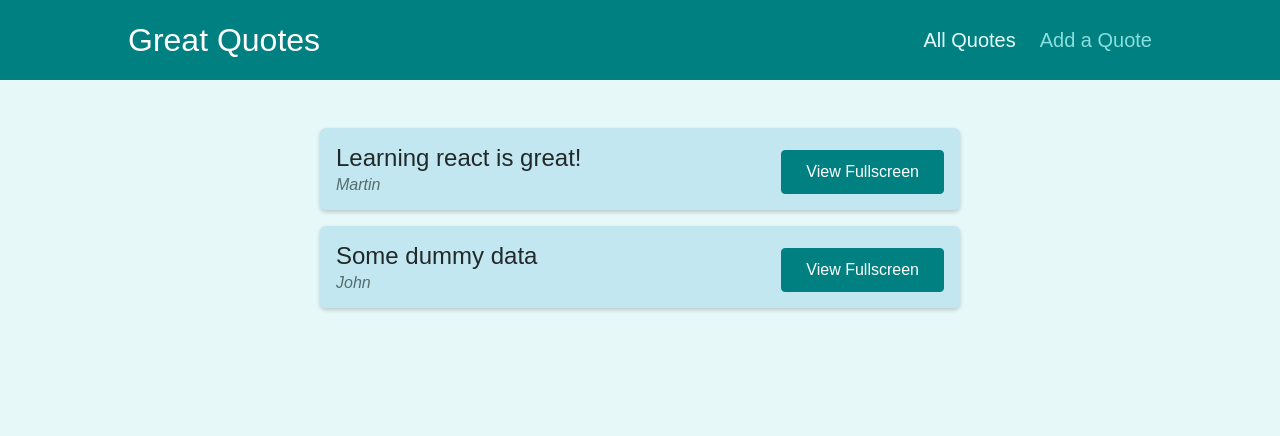
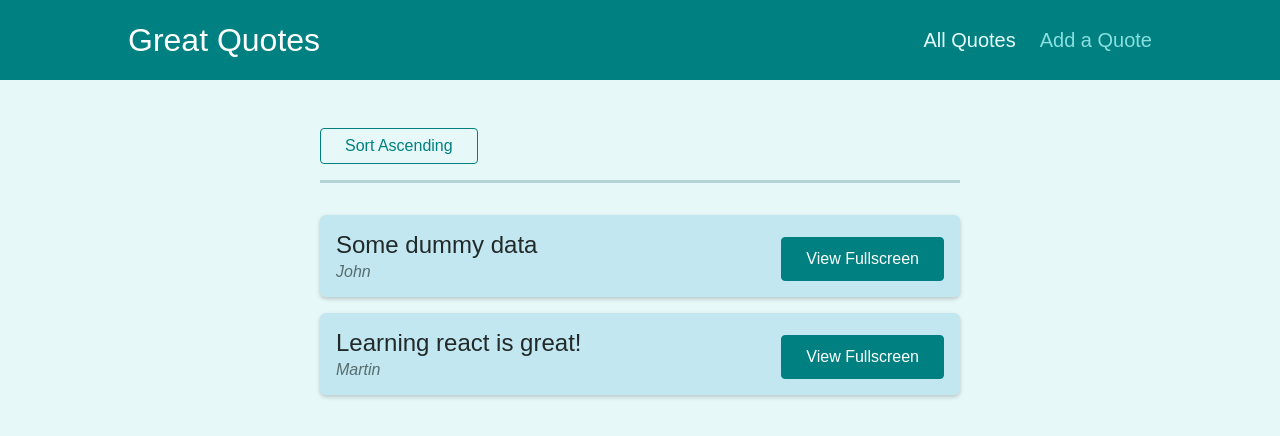
Before and after one commit to martinsoengas/great-quotes, a React (Create React App) app: page /quotes in a window 1280 px wide. Shown: the top 436 px of the page. Built offline with nearby package versions, Linux system fonts and the light colour scheme.

Commit message:
added sorting of quotes

```diff
--- a/src/components/pages/NewQuote.js
+++ b/src/components/pages/NewQuote.js
@@ -1,8 +1,13 @@
+import { useHistory } from "react-router-dom/cjs/react-router-dom.min";
+
 import QuoteForm from "../quotes/QuoteForm";
 
 const NewQuote = () => {
+  const history = useHistory();
+
   const addQuoteHandler = (quoteData) => {
     console.log(quoteData);
+    history.push("quotes");
   };
 
   return <QuoteForm onAddQuote={addQuoteHandler} />;
--- a/src/components/quotes/QuoteForm.js
+++ b/src/components/quotes/QuoteForm.js
@@ -1,12 +1,15 @@
-import { useRef } from 'react';
+import { useRef, useState } from "react";
+import { Prompt } from "react-router-dom/cjs/react-router-dom.min";
+import { Fragment } from "react/cjs/react.production.min";
 
-import Card from '../UI/Card';
-import LoadingSpinner from '../UI/LoadingSpinner';
-import classes from './QuoteForm.module.css';
+import Card from "../UI/Card";
+import LoadingSpinner from "../UI/LoadingSpinner";
+import classes from "./QuoteForm.module.css";
 
 const QuoteForm = (props) => {
   const authorInputRef = useRef();
   const textInputRef = useRef();
+  const [formFocus, setFormFocus] = useState(false);
 
   function submitFormHandler(event) {
     event.preventDefault();
@@ -19,9 +22,26 @@
     props.onAddQuote({ author: enteredAuthor, text: enteredText });
   }
 
+  const finishedFormHandler = () => {
+    setFormFocus(false);
+  };
+
+  const formFocusHandler = () => {
+    setFormFocus(true);
+  };
+
   return (
+    <Fragment>
+      <Prompt
+        when={formFocus}
+        message={(location) => "Are you sure you want to leave?"}
+      />
       <Card>
-      <form className={classes.form} onSubmit={submitFormHandler}>
+        <form
+          onFocus={formFocusHandler}
+          className={classes.form}
+          onSubmit={submitFormHandler}
+        >
           {props.isLoading && (
             <div className={classes.loading}>
               <LoadingSpinner />
@@ -29,18 +49,21 @@
           )}
 
           <div className={classes.control}>
-          <label htmlFor='author'>Author</label>
-          <input type='text' id='author' ref={authorInputRef} />
+            <label htmlFor="author">Author</label>
+            <input type="text" id="author" ref={authorInputRef} />
           </div>
           <div className={classes.control}>
-          <label htmlFor='text'>Text</label>
-          <textarea id='text' rows='5' ref={textInputRef}></textarea>
+            <label htmlFor="text">Text</label>
+            <textarea id="text" rows="5" ref={textInputRef}></textarea>
           </div>
           <div className={classes.actions}>
-          <button className='btn'>Add Quote</button>
+            <button onClick={finishedFormHandler} className="btn">
+              Add Quote
+            </button>
           </div>
         </form>
       </Card>
+    </Fragment>
   );
 };
 
--- a/src/components/quotes/QuoteList.js
+++ b/src/components/quotes/QuoteList.js
@@ -1,13 +1,45 @@
-import { Fragment } from 'react';
+import { Fragment } from "react";
+import {
+  useHistory,
+  useLocation,
+} from "react-router-dom/cjs/react-router-dom.min";
 
-import QuoteItem from './QuoteItem';
-import classes from './QuoteList.module.css';
+import QuoteItem from "./QuoteItem";
+import classes from "./QuoteList.module.css";
+
+const sortQuotes = (quotes, ascending) => {
+  return quotes.sort((quoteA, quoteB) => {
+    if (ascending) {
+      return quoteA.id > quoteB.id ? 1 : -1;
+    } else {
+      return quoteA.id < quoteB.id ? 1 : -1;
+    }
+  });
+};
 
 const QuoteList = (props) => {
+  const history = useHistory();
+  const location = useLocation();
+
+  const queryParams = new URLSearchParams(location.search);
+
+  const isSortingAscending = queryParams.get("sort") === "asc";
+
+  const sortedQuotes = sortQuotes(props.quotes, isSortingAscending);
+
+  const changeSortingHandler = () => {
+    history.push("/quotes?sort=" + (isSortingAscending ? "desc" : "asc"));
+  };
+
   return (
     <Fragment>
+      <div className={classes.sorting}>
+        <button onClick={changeSortingHandler}>
+          Sort {isSortingAscending ? "Descending" : "Ascending"}
+        </button>
+      </div>
       <ul className={classes.list}>
-        {props.quotes.map((quote) => (
+        {sortedQuotes.map((quote) => (
           <QuoteItem
             key={quote.id}
             id={quote.id}
```
Also changed, not shown: 1 other file (tests, documents, lock files or other folders). Lines whose indentation alone changed are shown as unchanged.
